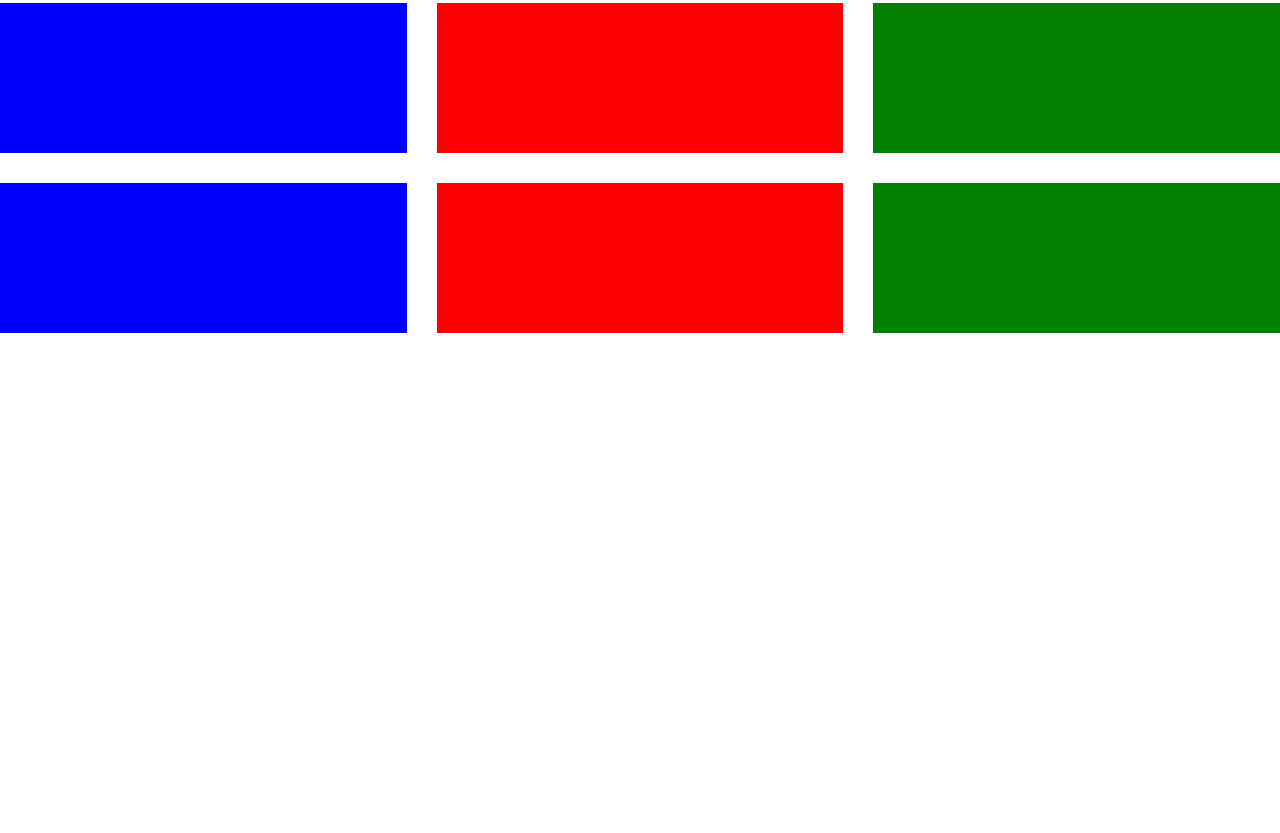
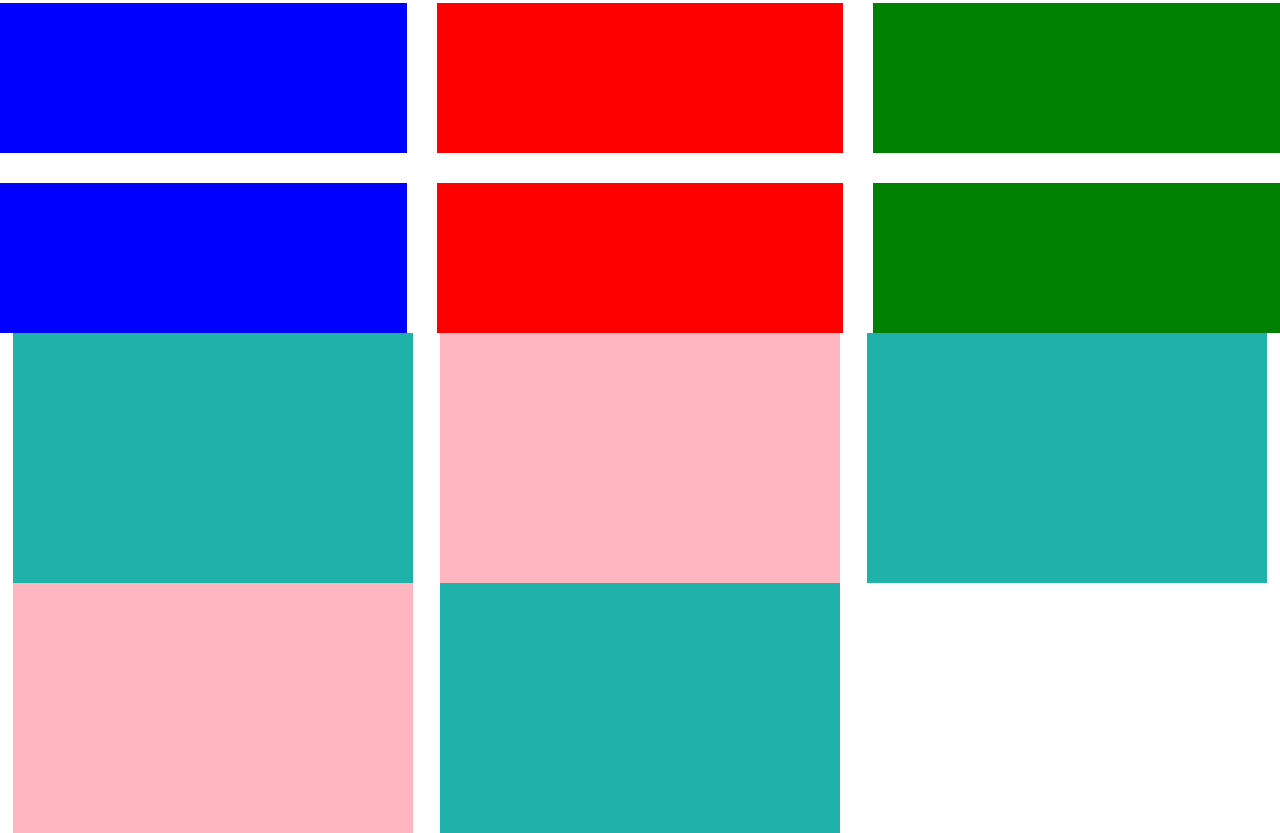
Before and after one commit to AlexisSensei/B2-CSS, a plain HTML site: page index.html in a window 1280 px wide. Shown: the part 1823-2656 px from the top of the page. Before the commit the page ends 2156 px from the top, so only its background shows below. Drawn offline with Linux system fonts and the light colour scheme.

Commit message:
grid auto-layout

```diff
--- a/index.html
+++ b/index.html
@@ -72,5 +72,13 @@ Nav
     </section>
 
 
+    <section class="cols">
+        <div></div>
+        <div></div>
+        <div></div>
+        <div></div>
+        <div></div>
+    </section>
+
 </body>
 </html>
--- a/style.css
+++ b/style.css
@@ -130,3 +130,19 @@ aside {
         grid-column: 1 / -1;
     }
 }
+
+.cols {
+    display: grid;
+    grid-template-columns: repeat(auto-fill, 400px);
+    /*grid-template-columns: repeat(auto-fit, minmax(400px, 1fr));*/
+    grid-auto-rows: 250px;
+    justify-content: space-around;
+}
+
+.cols > div {
+    background-color: lightpink;
+}
+
+.cols > div:nth-child(odd) {
+    background-color: lightseagreen;
+}
```
